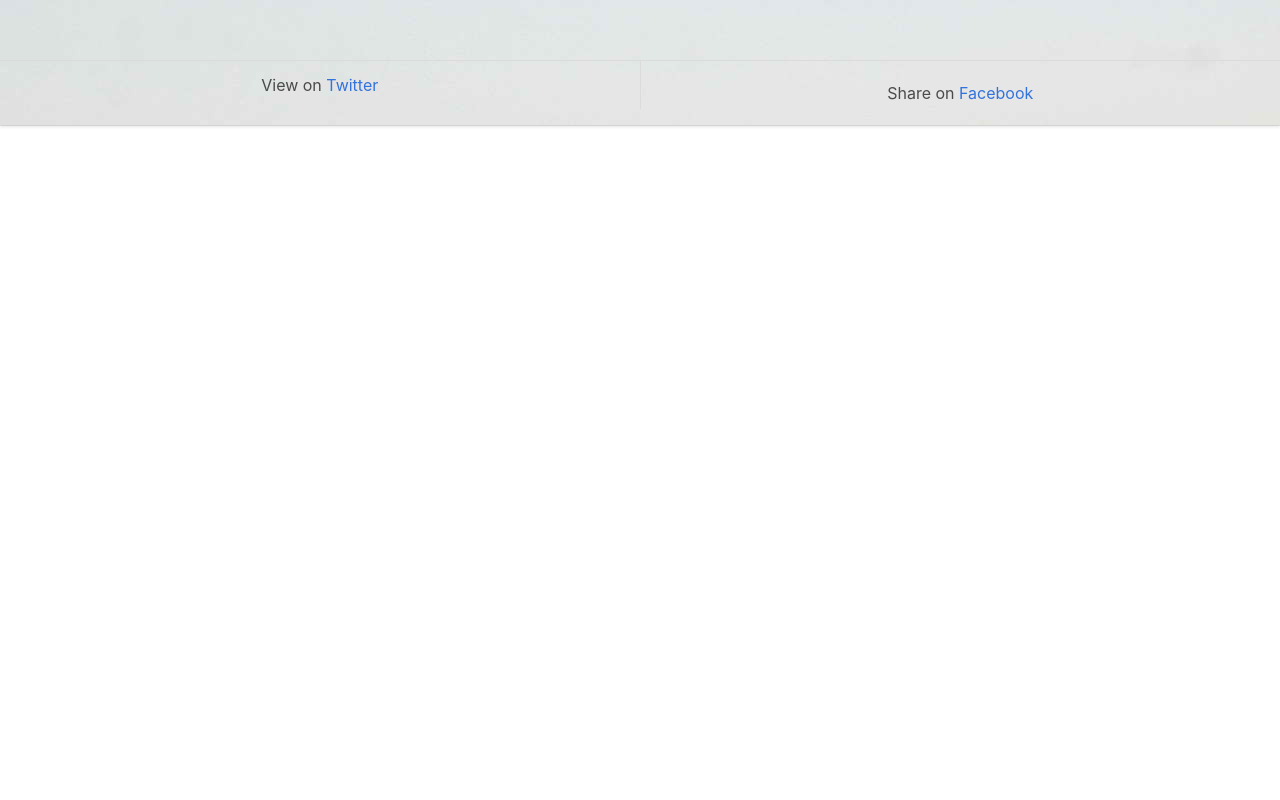
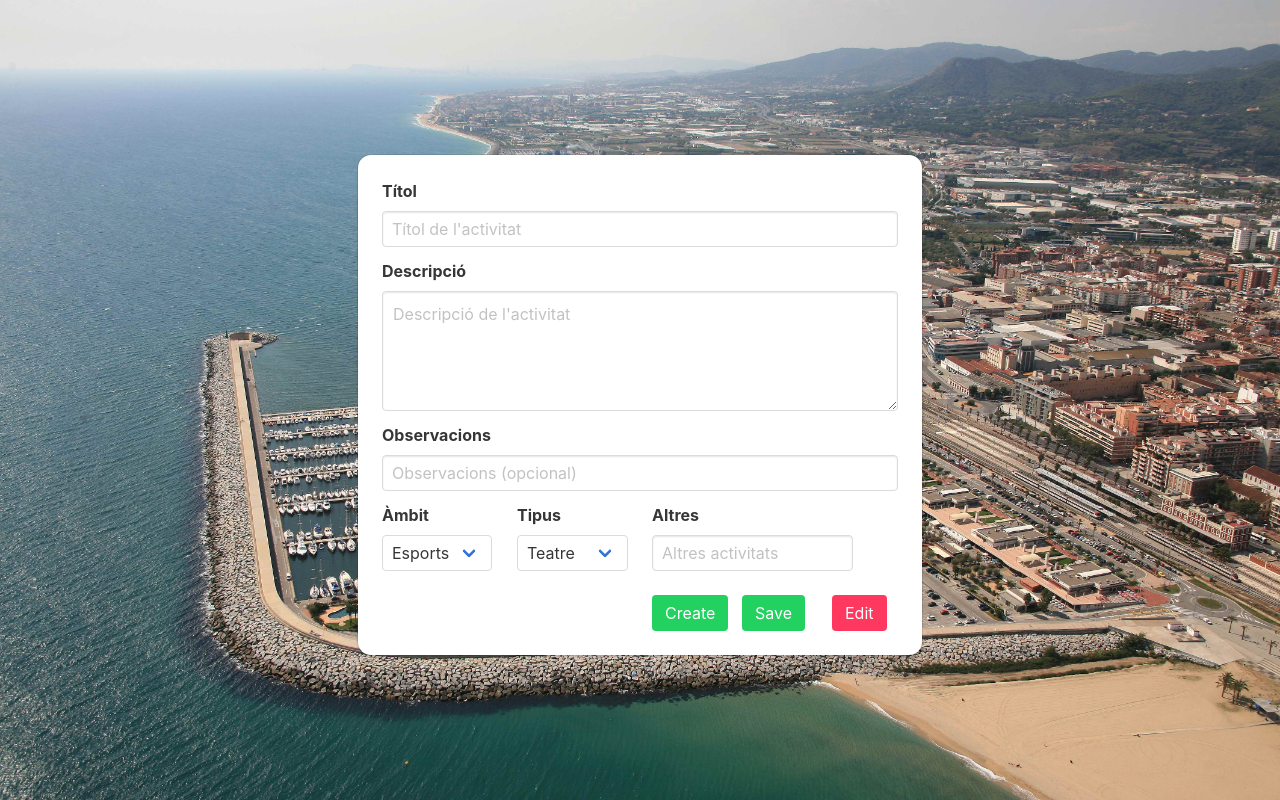
Before and after one commit to somhackathon19/somhackathon19-kteam, a Vue app in the folder client/: page /newEvent in a window 1280 px wide. Built offline with nearby package versions, Linux system fonts and the light colour scheme.

Commit message:
newEvent

```diff
--- a/client/src/components/Login.vue
+++ b/client/src/components/Login.vue
@@ -1,5 +1,5 @@
 <template>
-  <section class="hero is-success is-fullheight fons-mataro">
+  <section class="hero is-fullheight fons-mataro">
     <div class="hero-body">
       <div class="container">
         <div class="columns is-mobile">
--- a/client/src/components/NewEvent.vue
+++ b/client/src/components/NewEvent.vue
@@ -1,24 +1,91 @@
 <template>
-  <div class="content">
-    <div class="card event-bg">
-      <div class="card-content">
-        <p class="title has-text-black">{{ titol }}</p>
-        <p class="subtitle has-text-black">{{ descripcio }}</p>
+  <section class="hero is-fullheight fons-mataro">
+    <div class="hero-body">
+      <div class="container">
+        <div class="columns is-mobile">
+          <div class="column is-half is-offset-one-quarter">
+            <div class="card">
+              <div class="card-content">
+                <div class="field">
+                  <label class="label">Títol</label>
+                  <div class="control">
+                    <input class="input" type="text" placeholder="Títol de l'activitat">
+                  </div>
+                </div>
+                <div class="field">
+                  <label class="label">Descripció</label>
+                  <div class="control">
+                    <textarea class="textarea" placeholder="Descripció de l'activitat"></textarea>
+                  </div>
+                </div>
+                <div class="field">
+                  <label class="label">Observacions</label>
+                  <div class="control">
+                    <input class="input" type="text" placeholder="Observacions (opcional)">
+                  </div>
+                </div>
+                <div class="columns is-mobile">
+                  <div class="column is-3">
+                    <div class="field">
+                      <label class="label">Àmbit</label>
+                      <div class="control">
+                        <div class="select">
+                          <select>
+                            <option>Esports</option>
+                            <option>Cultural</option>
+                          </select>
+                        </div>
+                      </div>
+                    </div>
+                  </div>
+                  <div class="column is-3">
+                    <div class="field">
+                      <label class="label">Tipus</label>
+                      <div class="control">
+                        <div class="select">
+                          <select>
+                            <option>Teatre</option>
+                            <option>Musical</option>
+                            <option>Exposició</option>
+                            <option>Taller</option>
+                            <option>Concurs</option>
+                            <option>Altres</option>
+                          </select>
+                        </div>
+                      </div>
+                    </div>
+                  </div>
+                  <div class="column is-5">
+                    <label class="label">Altres</label>
+                    <div class="control">
+                      <input class="input" type="text" placeholder="Altres activitats">
+                    </div>
+                  </div>
+                </div>
+                <div class="columns is-mobile level-right" >
+                  <div class="column is-2">
+                    <div class="field">
+                      <button class="button is-success" id="create" v-on:click="doLogin">Create</button>
+                    </div>
+                  </div>
+                  <div class="column is-2">
+                    <div class="field">
+                      <button class="button is-success" id="save" v-on:click="doLogin">Save</button>
+                    </div>
+                  </div>
+                  <div class="column is-2">
+                    <div class="field">
+                      <button class="button is-danger" id="delete" v-on:click="doLogin">Edit</button>
+                    </div>
+                  </div>
+                </div>
+              </div>
+            </div>
+          </div>
+        </div>
       </div>
-      <footer class="card-footer">
-        <p class="card-footer-item">
-          <span>View on
-            <a href="https://twitter.com/codinghorror/status/506010907021828096">Twitter</a>
-          </span>
-        </p>
-        <p class="card-footer-item">
-          <span>Share on
-            <a href="#">Facebook</a>
-          </span>
-        </p>
-      </footer>
     </div>
-  </div>
+  </section>
 </template>
 
 <script>
@@ -35,11 +102,24 @@ export default {
 
 <!-- Add "scoped" attribute to limit CSS to this component only -->
 <style scoped>
-.navbar {
-  display: flex;
+.fons-mataro {
+  background: url("../assets/mataro.png");
+  background-repeat: no-repeat;
+  background-position: center;
+  background-size: cover;
+}
+.card-header {
   justify-content: center;
 }
-.event-bg {
-  background: url("../assets/mataro.png");
+.title {
+  margin: 5px;
+}
+
+.card {
+  margin-top: 10px;
+  border-radius: 13px 13px 13px 13px;
+  -moz-border-radius: 13px 13px 13px 13px;
+  -webkit-border-radius: 13px 13px 13px 13px;
+  border: 0px solid #000000;
 }
 </style>
```
